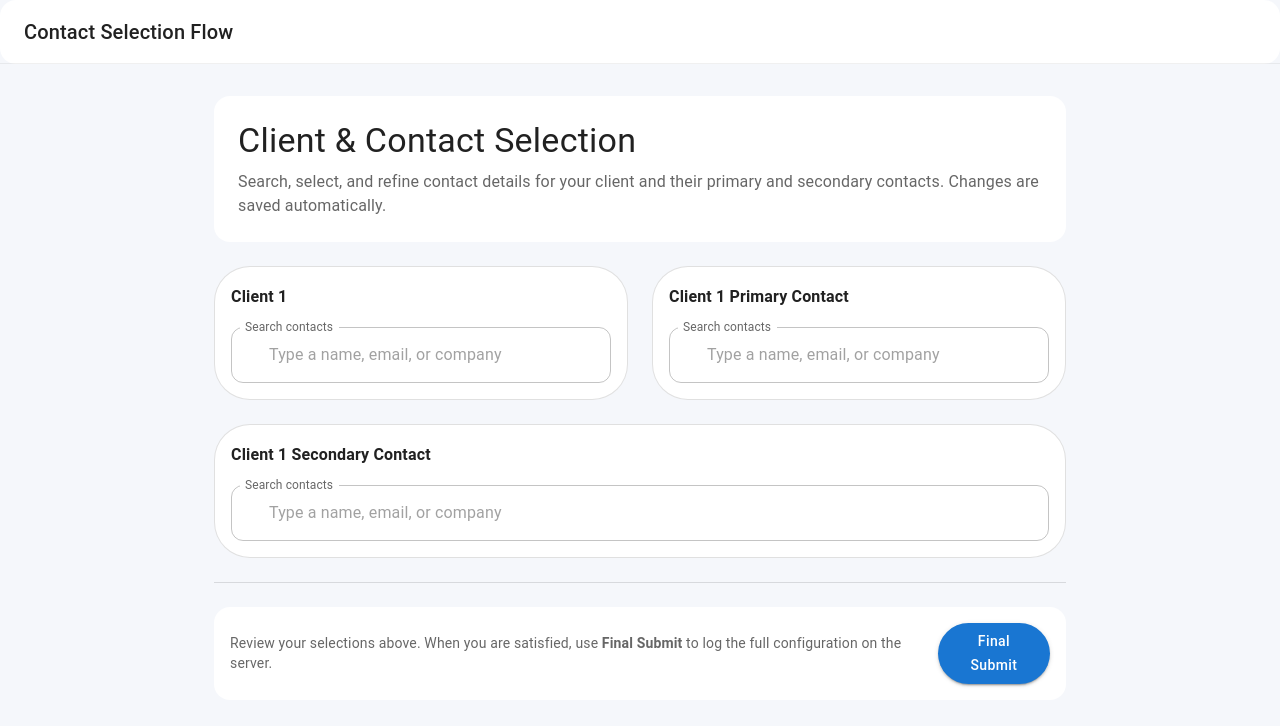
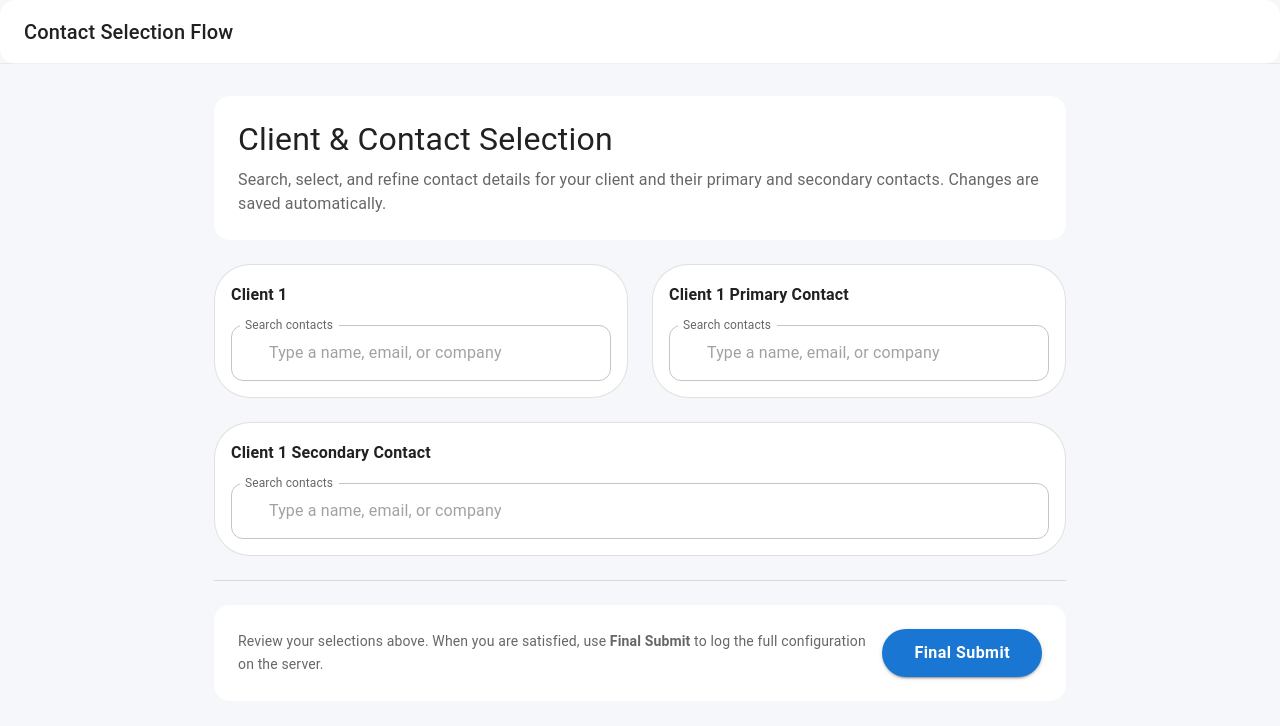
Before and after one commit to sheikhhuzaifa/contact-selection-flow, a Next.js app: page / in a window 1280 px wide. Shown: the top 726 px of the page. Built offline with nearby package versions, Linux system fonts and the light colour scheme; some icons are missing.

Commit message:
fix: final submit padding

```diff
--- a/src/components/ContactSelectionPage.tsx
+++ b/src/components/ContactSelectionPage.tsx
@@ -85,20 +85,27 @@ export function ContactSelectionPage() {
           </Typography>
         </Toolbar>
       </AppBar>
-      <Container maxWidth="md" sx={{ py: 4 }}>
-        <Stack spacing={3}>
+      <Container maxWidth="md" sx={{ py: { xs: 2, sm: 3, md: 4 }, px: { xs: 2, sm: 3 } }}>
+        <Stack spacing={{ xs: 2, sm: 3 }}>
           <Paper
             sx={{
-              p: 3,
+              p: { xs: 2.5, sm: 3 },
               display: "flex",
               flexDirection: "column",
-              gap: 1,
+              gap: { xs: 1.5, sm: 1 },
             }}
           >
-            <Typography variant="h4">
+            <Typography
+              variant="h4"
+              sx={{ fontSize: { xs: "1.5rem", sm: "2rem" } }}
+            >
               Client &amp; Contact Selection
             </Typography>
-            <Typography variant="body1" color="text.secondary">
+            <Typography
+              variant="body1"
+              color="text.secondary"
+              sx={{ fontSize: { xs: "0.875rem", sm: "1rem" } }}
+            >
               Search, select, and refine contact details for your client and
               their primary and secondary contacts. Changes are saved
               automatically.
@@ -106,7 +113,7 @@ export function ContactSelectionPage() {
           </Paper>
 
           <Stack
-            spacing={3}
+            spacing={{ xs: 2, sm: 3 }}
             direction={{ xs: "column", md: "row" }}
             alignItems="stretch"
           >
@@ -142,14 +149,24 @@ export function ContactSelectionPage() {
 
           <Paper
             sx={{
-              p: 2,
+              p: { xs: 2.5, sm: 2.5, md: 3 },
               display: "flex",
+              flexDirection: { xs: "column", sm: "row" },
               justifyContent: "space-between",
-              alignItems: "center",
-              gap: 2,
+              alignItems: { xs: "stretch", sm: "center" },
+              gap: { xs: 2.5, sm: 2 },
             }}
           >
-            <Typography variant="body2" color="text.secondary">
+            <Typography
+              variant="body2"
+              color="text.secondary"
+              sx={{
+                flex: { xs: "none", sm: 1 },
+                mb: 0,
+                textAlign: { xs: "left", sm: "left" },
+                lineHeight: 1.6,
+              }}
+            >
               Review your selections above. When you are satisfied, use{" "}
               <strong>Final Submit</strong> to log the full configuration on the
               server.
@@ -158,6 +175,19 @@ export function ContactSelectionPage() {
               variant="contained"
               color="primary"
               onClick={handleFinalSubmit}
+              fullWidth={false}
+              sx={{
+                width: { xs: "100%", sm: "auto" },
+                minWidth: { xs: "100%", sm: "140px" },
+                px: { xs: 3, sm: 3, md: 4 },
+                py: { xs: 1.75, sm: 1.25 },
+                fontSize: { xs: "0.9375rem", sm: "0.9375rem", md: "1rem" },
+                fontWeight: 600,
+                borderRadius: { xs: 2, sm: "999px" },
+                textTransform: "none",
+                whiteSpace: "nowrap",
+                flexShrink: 0,
+              }}
             >
               Final Submit
             </Button>
```
